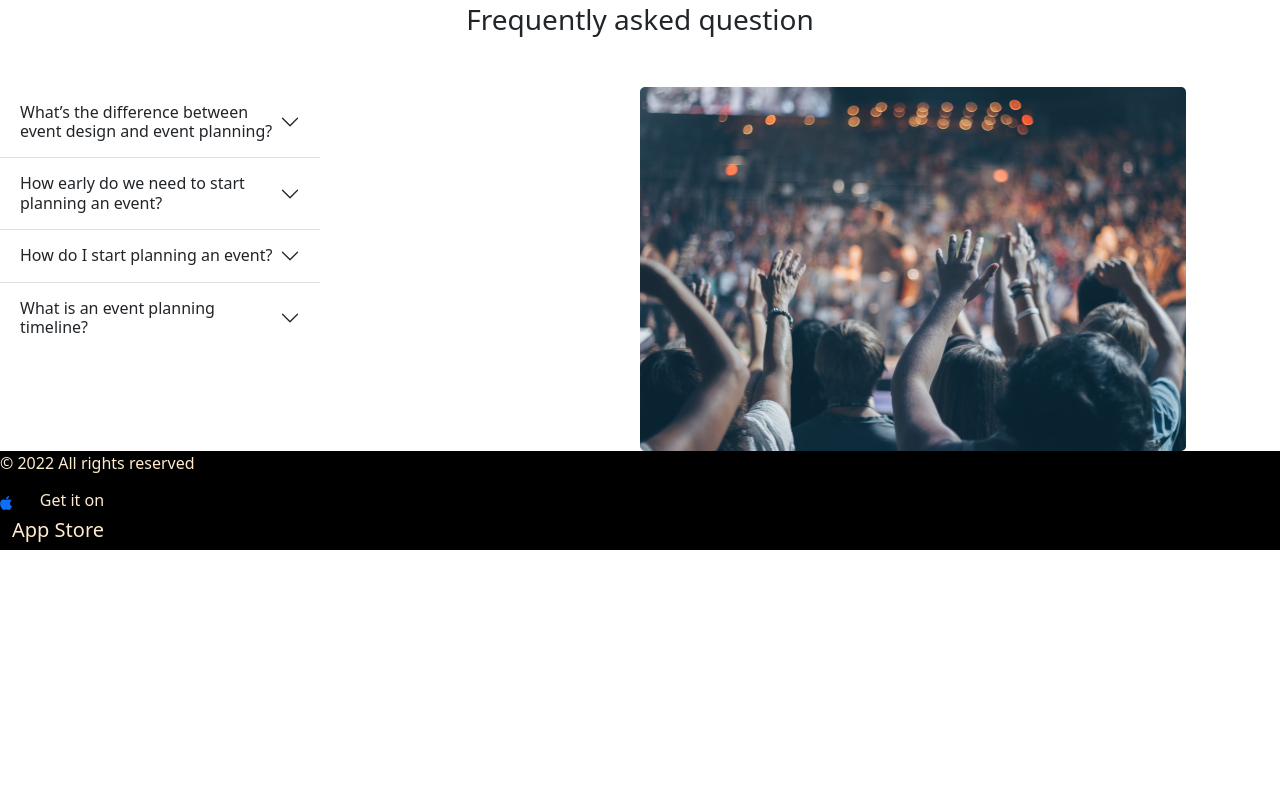
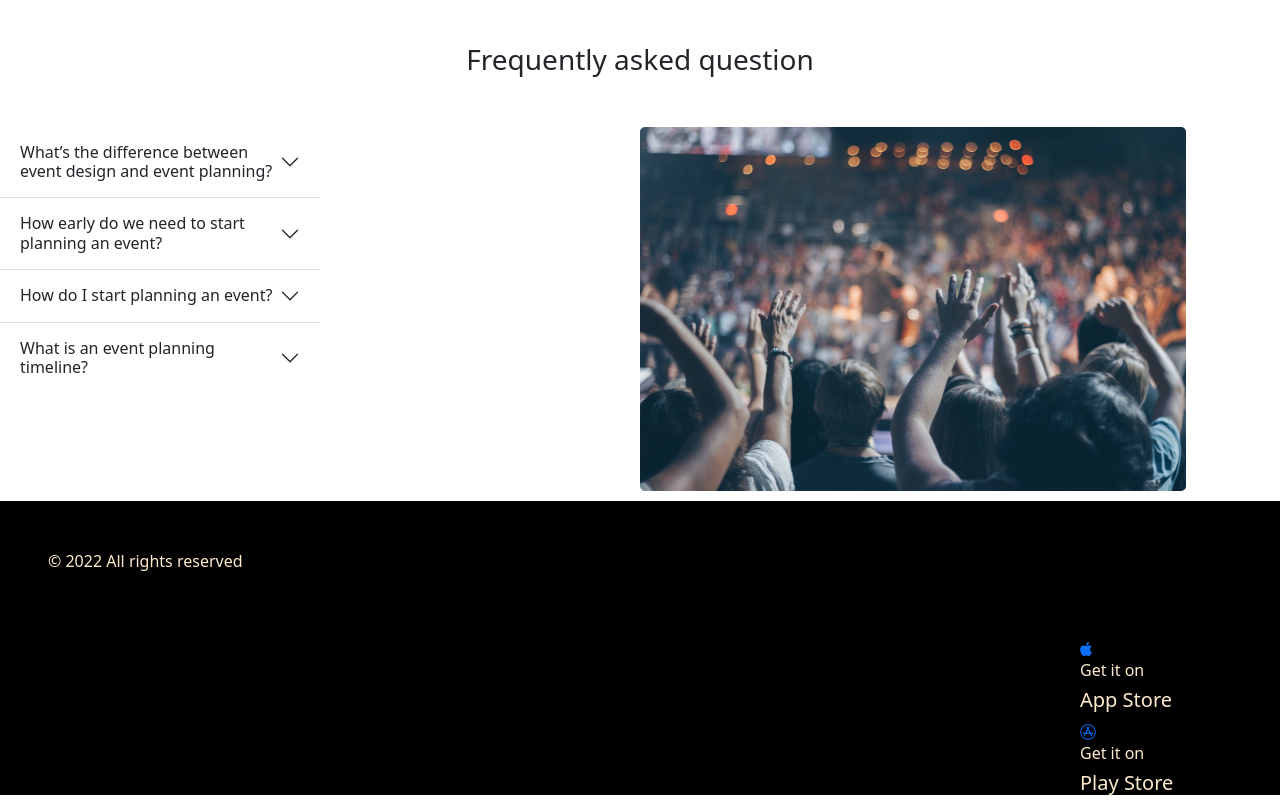
Before and after one commit to shammi77/convention-center, a plain HTML site: page index.html in a window 1280 px wide. Shown: the part 1992-2795 px from the top of the page. Before the commit the page ends 2542 px from the top, so only its background shows below. Drawn offline with nearby package versions, Linux system fonts and the light colour scheme.

Commit message:
added footer

```diff
--- a/index.html
+++ b/index.html
@@ -23,7 +23,7 @@
 
 <body>
     <header>
-        <h4 class="header-inside"><small>Event management with SHAMMI</small></h4>
+        <h4 class="header-inside mb-5"><small>Event management with SHAMMI</small></h4>
     </header>
     <main>
         <section class="container">
@@ -287,24 +287,29 @@
             </div>
 
         </section>
-
-
     </main>
     <footer>
-        <p>© 2022 All rights reserved</p>
-        <div id="footer-align">
-            <div id="footer-style">
-                <div>
+        <container>
+            <p class="p-5">© 2022 All rights reserved</p>
+            <div class="footer-style">
+                <div class="app-store">
                     <a href="https://www.apple.com/iphone-13/"><i class="fab fa-apple"></i></a>
                 </div>
                 <div>
                     <h6>Get it on</h6>
                     <h5>App Store</h5>
                 </div>
+
+                <div class="app-store">
+                    <a href="https://play.google.com/store/apps/details?id=com.facebook.katana&hl=en_US&gl=US"><i
+                            class="fab fa-app-store"></i></a>
+                </div>
+                <div>
+                    <h6>Get it on</h6>
+                    <h5>Play Store</h5>
+                </div>
             </div>
-        </div>
-
-
+        </container>
     </footer>
 
     <!-- js bootstrap -->
--- a/styles/style.css
+++ b/styles/style.css
@@ -5,7 +5,7 @@
 body{
     font-family: 'Poppins', sans-serif;
 }
-
+/* body style */
     .header-inside{
         padding-left: 135px;
     }
@@ -46,17 +46,15 @@ body{
     .half-width{
         width: 50%;
     }
-
+/* footer style */
     footer{
+        margin-top: 10px;
         background-color: black;
         color: blanchedalmond;
     }
-    #footer-style{
+    .app-store{
         display: flex;
-
     }
-    #footer-align{
-        text-align: right;
-        border: whitesmoke;
-        border-radius: 2px;
+    .footer-style{
+        padding-left: 1080px;
     }
```
